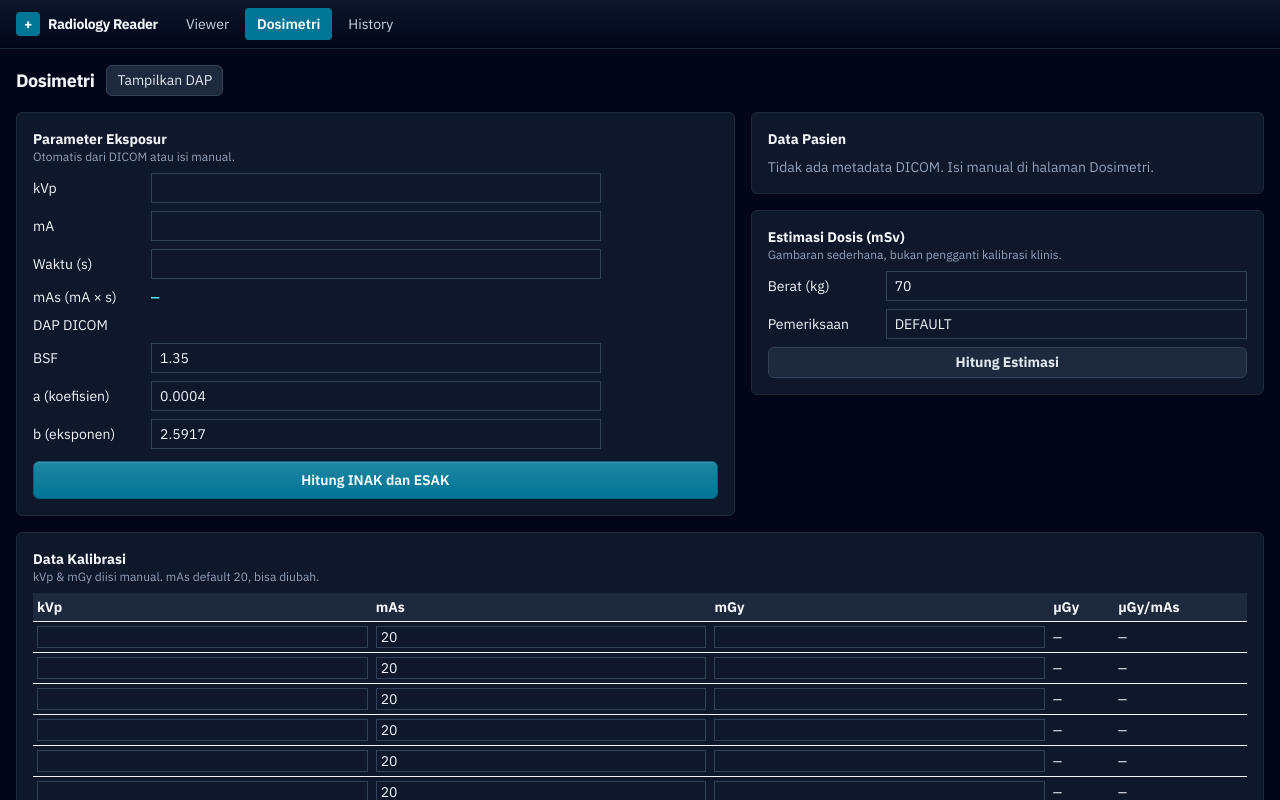
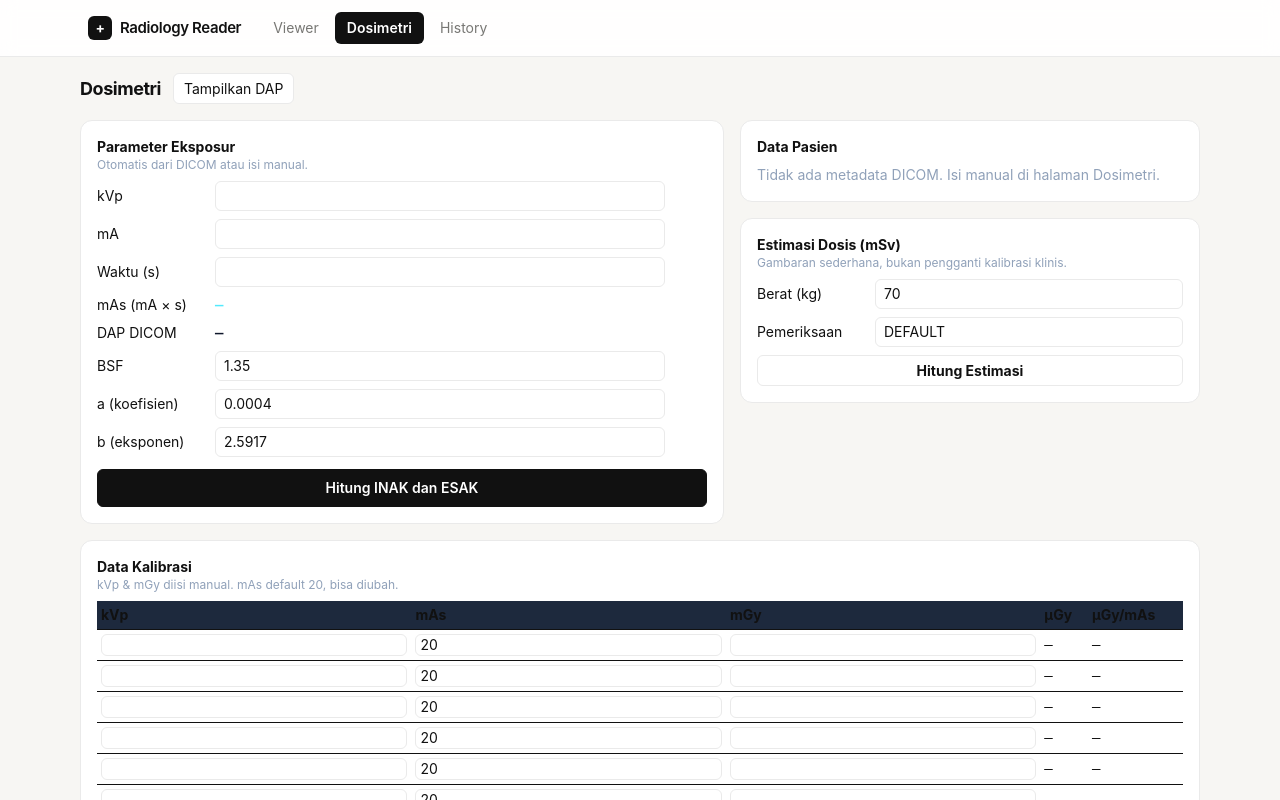
Before and after one commit to agungibr/radiology-reader-web, a SvelteKit app: page /dosimetry in a window 1280 px wide. Shown: the top 800 px of the page. Built offline with nearby package versions, Linux system fonts and the light colour scheme.

Commit message:
refactor: light minimalist theme foundation
Replace dark-slate/cyan-gradient workstation theme with warm
monochrome system (canvas #F7F6F3, 1px #EAEAEA, black primary
buttons, editorial serif titles). No gradients, no heavy shadows.

```diff
--- a/src/app.css
+++ b/src/app.css
@@ -1,8 +1,14 @@
 @import 'tailwindcss';
 
 @theme {
-  --font-sans: 'IBM Plex Sans', ui-sans-serif, system-ui, sans-serif;
-  --font-mono: 'IBM Plex Mono', ui-monospace, SFMono-Regular, monospace;
+  --font-sans: 'SF Pro Display', 'Geist Sans', 'Helvetica Neue', system-ui, sans-serif;
+  --font-serif: 'Newsreader', 'Instrument Serif', Georgia, 'Times New Roman', serif;
+  --font-mono: 'Geist Mono', 'SF Mono', ui-monospace, monospace;
+  --color-canvas: #f7f6f3;
+  --color-surface: #ffffff;
+  --color-line: #eaeaea;
+  --color-ink: #111111;
+  --color-muted: #787774;
 }
 
 html {
@@ -10,22 +16,24 @@ html {
 }
 
 body {
-  background-color: var(--color-slate-950);
-  color: var(--color-slate-100);
+  background-color: var(--color-canvas);
+  color: var(--color-ink);
   font-family: var(--font-sans);
+  line-height: 1.6;
   -webkit-font-smoothing: antialiased;
 }
 
-/* Form dalam tema gelap */
+/* Form dalam tema terang */
 input:not([type='file']):not([type='checkbox']):not([type='radio']) {
-  background-color: var(--color-slate-900);
-  border-color: var(--color-slate-700);
-  color: var(--color-slate-100);
-  color-scheme: dark;
+  background-color: var(--color-surface);
+  border: 1px solid var(--color-line);
+  border-radius: 6px;
+  color: var(--color-ink);
+  color-scheme: light;
 }
 
 input::placeholder {
-  color: var(--color-slate-500);
+  color: var(--color-muted);
 }
 
 /* Angka rata kolom (dosis, tabel, overlay) */
@@ -33,19 +41,21 @@ input::placeholder {
   font-variant-numeric: tabular-nums;
 }
 
-/* Panel klinis standar (tema ruang baca gelap) */
+/* Panel klinis standar — flat, 1px line, radius 12px max, tanpa shadow */
 .panel {
-  background-color: var(--color-slate-900);
-  border: 1px solid var(--color-slate-800);
-  border-radius: var(--radius-md);
-  box-shadow: 0 1px 2px rgb(0 0 0 / 0.4);
+  background-color: var(--color-surface);
+  border: 1px solid var(--color-line);
+  border-radius: 12px;
+  box-shadow: none;
 }
 
 .panel-title {
-  font-size: var(--text-sm);
+  font-family: var(--font-serif);
+  font-size: var(--text-base);
   font-weight: 600;
-  letter-spacing: -0.01em;
-  color: var(--color-slate-100);
+  letter-spacing: -0.02em;
+  line-height: 1.1;
+  color: var(--color-ink);
 }
 
 /* Tombol toolbar workstation */
@@ -53,10 +63,10 @@ input::placeholder {
   display: inline-flex;
   align-items: center;
   gap: 0.375rem;
-  border: 1px solid var(--color-slate-700);
-  border-radius: var(--radius-md);
-  background-color: var(--color-slate-800);
-  color: var(--color-slate-200);
+  border: 1px solid var(--color-line);
+  border-radius: 6px;
+  background-color: var(--color-surface);
+  color: var(--color-ink);
   padding: 0.25rem 0.625rem;
   font-size: var(--text-sm);
   line-height: 1.5;
@@ -67,12 +77,12 @@ input::placeholder {
 }
 
 .toolbtn:hover {
-  background-color: var(--color-slate-700);
-  border-color: var(--color-slate-600);
+  background-color: var(--color-canvas);
+  border-color: var(--color-line);
 }
 
 .toolbtn:active {
-  transform: translateY(1px);
+  transform: scale(0.98);
 }
 
 .toolbtn:disabled {
@@ -80,21 +90,18 @@ input::placeholder {
 }
 
 .toolbtn[aria-pressed='true'] {
-  background-color: var(--color-cyan-950);
-  border-color: var(--color-cyan-600);
-  color: var(--color-cyan-200);
+  background-color: var(--color-ink);
+  border-color: var(--color-ink);
+  color: var(--color-surface);
 }
 
-/* Aksi primer tunggal */
+/* Aksi primer tunggal — hitam solid, tanpa gradient/shadow */
 .btn-primary {
-  background-color: var(--color-cyan-700);
-  background-image: linear-gradient(to bottom, rgb(255 255 255 / 0.12), rgb(255 255 255 / 0));
-  border: 1px solid var(--color-cyan-800);
-  border-radius: var(--radius-md);
-  box-shadow:
-    inset 0 1px 0 rgb(255 255 255 / 0.15),
-    0 1px 2px rgb(8 51 68 / 0.3);
-  color: var(--color-white);
+  background-color: var(--color-ink);
+  border: 1px solid var(--color-ink);
+  border-radius: 6px;
+  box-shadow: none;
+  color: var(--color-surface);
   font-weight: 600;
   transition:
     background-color 150ms ease,
@@ -102,25 +109,25 @@ input::placeholder {
 }
 
 .btn-primary:hover {
-  background-color: var(--color-cyan-800);
+  background-color: #333333;
 }
 
 .btn-primary:active {
-  transform: translateY(1px);
+  transform: scale(0.98);
 }
 
 /* Fokus keyboard terlihat */
 a:focus-visible,
 button:focus-visible,
 input:focus-visible {
-  outline: 2px solid var(--color-cyan-600);
+  outline: 2px solid var(--color-ink);
   outline-offset: 2px;
 }
 
-/* Scrollbar ramping untuk panel gelap/terang */
+/* Scrollbar ramping untuk panel terang */
 .slim-scroll {
   scrollbar-width: thin;
-  scrollbar-color: var(--color-slate-400) transparent;
+  scrollbar-color: var(--color-line) transparent;
 }
 
 /* Overlay sudut ala viewer DICOM */
--- a/src/routes/+layout.svelte
+++ b/src/routes/+layout.svelte
@@ -12,13 +12,11 @@
   ];
 </script>
 
-<header
-  class="border-b border-slate-800 bg-gradient-to-b from-slate-900 to-slate-950 text-slate-100"
->
-  <nav class="flex items-center gap-1 px-4 py-2" aria-label="Navigasi utama">
-    <span class="mr-3 flex items-center gap-2 text-sm font-bold tracking-tight">
+<header class="border-b border-[#EAEAEA] bg-[#FFFFFF]/90 backdrop-blur">
+  <nav class="mx-auto flex max-w-6xl items-center gap-1 px-6 py-3" aria-label="Navigasi utama">
+    <span class="mr-4 flex items-center gap-2 text-[15px] font-semibold tracking-tight">
       <span
-        class="inline-flex h-6 w-6 items-center justify-center rounded bg-cyan-700 text-sm font-bold text-white"
+        class="inline-flex h-6 w-6 items-center justify-center rounded-[6px] bg-[#111111] text-sm font-bold text-white"
         aria-hidden="true">+</span
       >
       Radiology Reader
@@ -27,7 +25,7 @@
       <a
         href={resolve(l.href)}
         aria-current={page.url.pathname === l.href ? 'page' : undefined}
-        class={`rounded px-3 py-1.5 text-sm transition-colors ${page.url.pathname === l.href ? 'bg-cyan-700 font-semibold text-white' : 'text-slate-300 hover:bg-slate-800 hover:text-white'}`}
+        class={`rounded-[6px] px-3 py-1.5 text-sm transition-colors ${page.url.pathname === l.href ? 'bg-[#111111] font-semibold text-white' : 'text-[#787774] hover:bg-[#F7F6F3] hover:text-[#111111]'}`}
       >
         {l.label}
       </a>
@@ -35,12 +33,12 @@
   </nav>
 </header>
 
-<main class="min-h-[calc(100dvh-5.5rem)]">
+<main class="mx-auto min-h-[calc(100dvh-7rem)] max-w-6xl">
   {@render children()}
 </main>
 
 <footer
-  class="flex items-center gap-4 border-t border-slate-800 bg-slate-900 px-4 py-1.5 font-mono text-[11px] text-slate-400"
+  class="mx-auto flex max-w-6xl items-center gap-4 border-t border-[#EAEAEA] px-6 py-3 font-mono text-[11px] text-[#787774]"
 >
   <span>DRL nasional · 39 baris referensi</span>
   <span class="ml-auto">Gambar tidak pernah diunggah — parsing di browser</span>
```
